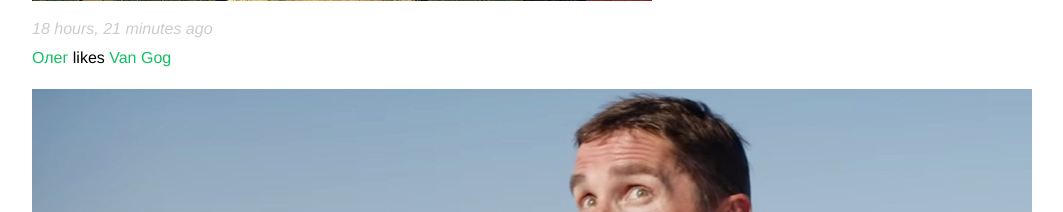
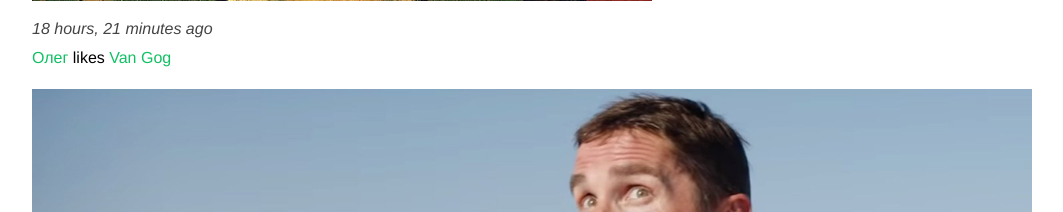
Before and after one commit to dmitriy-muz-17/OVERLESS_PROJECT, a Django app: page /account/ in a window 1280 px wide. Shown: the part 1428-1640 px from the top of the page, without its empty margins (68-1131 px from the left). Run offline with Django 3.2, Linux system fonts and the light colour scheme; a user stored in the database is signed in; data comes from the database, SQL or seed files in the repository; some libraries are stand-ins or nearby versions; some web fonts are replaced.

Commit message:
Update base.css

```diff
--- a/account/static/css/base.css
+++ b/account/static/css/base.css
@@ -276,5 +276,5 @@ img.user-detail {
 }
 .action .date {
     font-style:italic;
-    color:#ccc;
+    color:#444444;
 }
```
